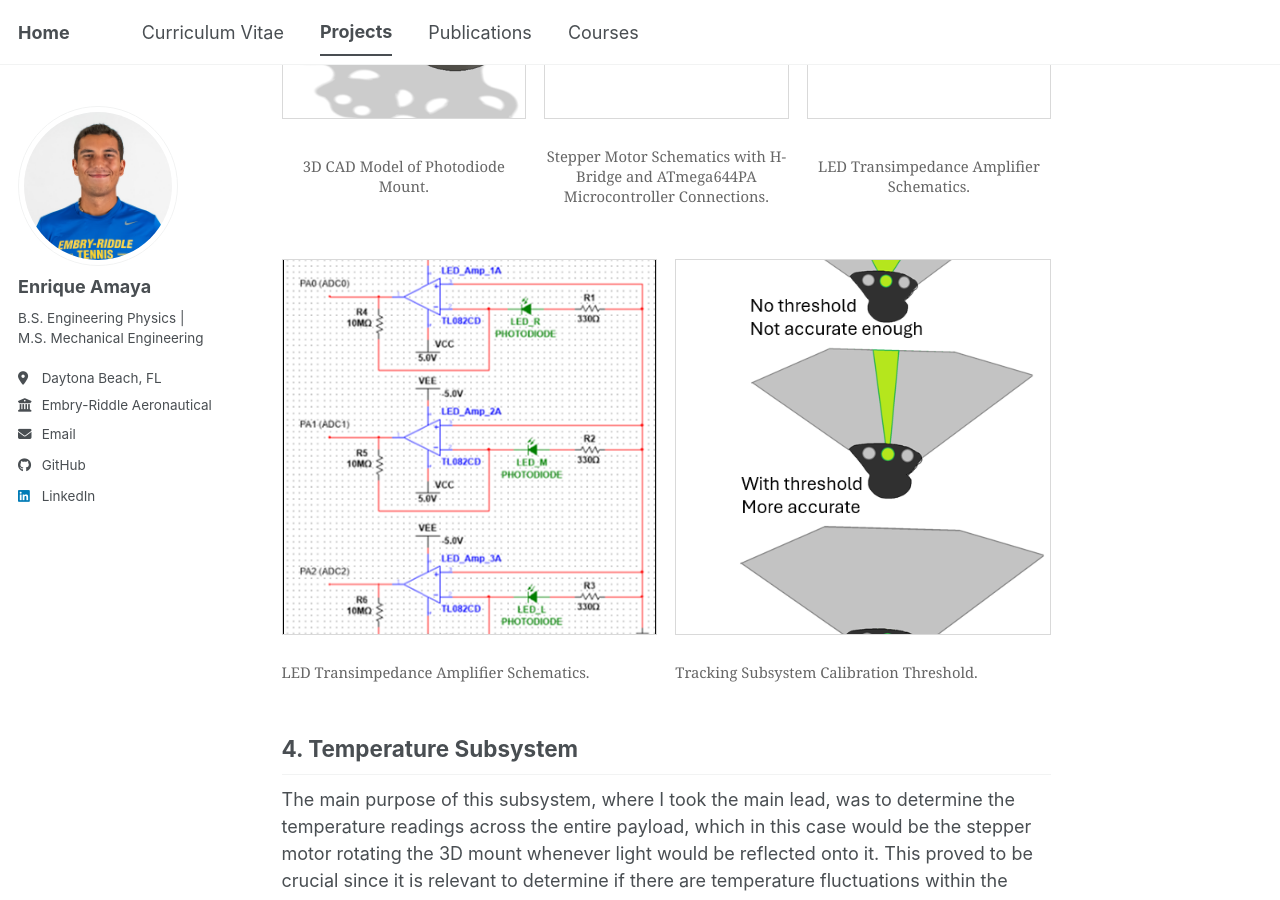
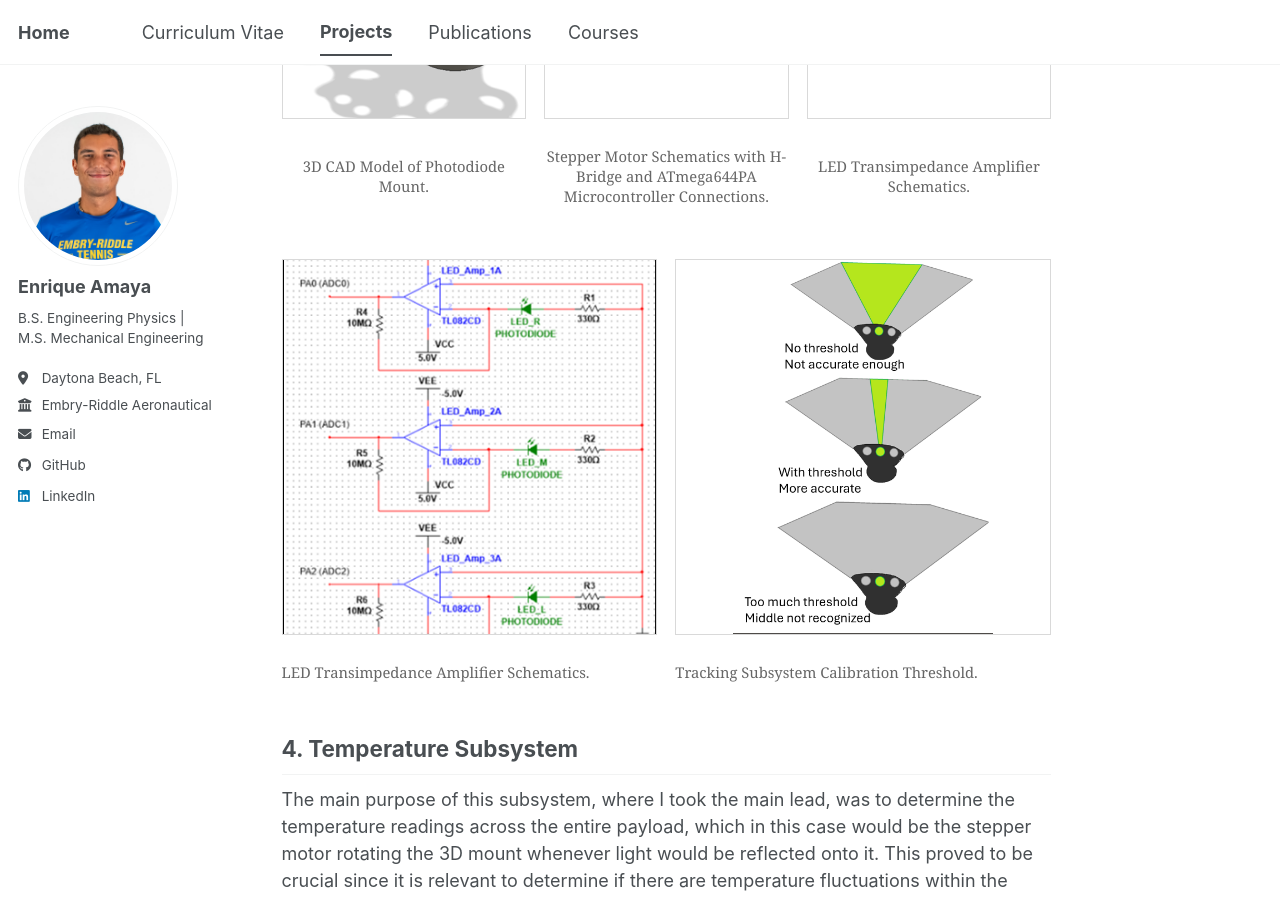
Before and after one commit to kikeamaya/kikeamaya.github.io, a Jekyll site: the page built from _portfolio/balloonsat.html, in a window 1280 px wide and 900 px high, scrolled down 4667 px. Built offline with Jekyll 4.4.1, drawn with Linux system fonts in a browser that asks for light colours; a style sheet for code colours, icons or effects is not loaded.

Commit message:
Tracking subsystem threshold fix

```diff
--- a/_portfolio/balloonsat.html
+++ b/_portfolio/balloonsat.html
@@ -215,7 +215,7 @@ readings, the mount would continue to rotate in the last direction until a new r
         </figcaption>
     </figure>
 
-    <figure class="balloonsat-gallery__subsystem">
+    <figure class="balloonsat-gallery__subsystem balloonsat-gallery__subsystem--diagram">
     <img
     src="{{ '/images/EP_391_Project/Tracking_Subsystem_Calibration.png' | relative_url }}"
     alt="Tracking Subsystem Calibration"
```
